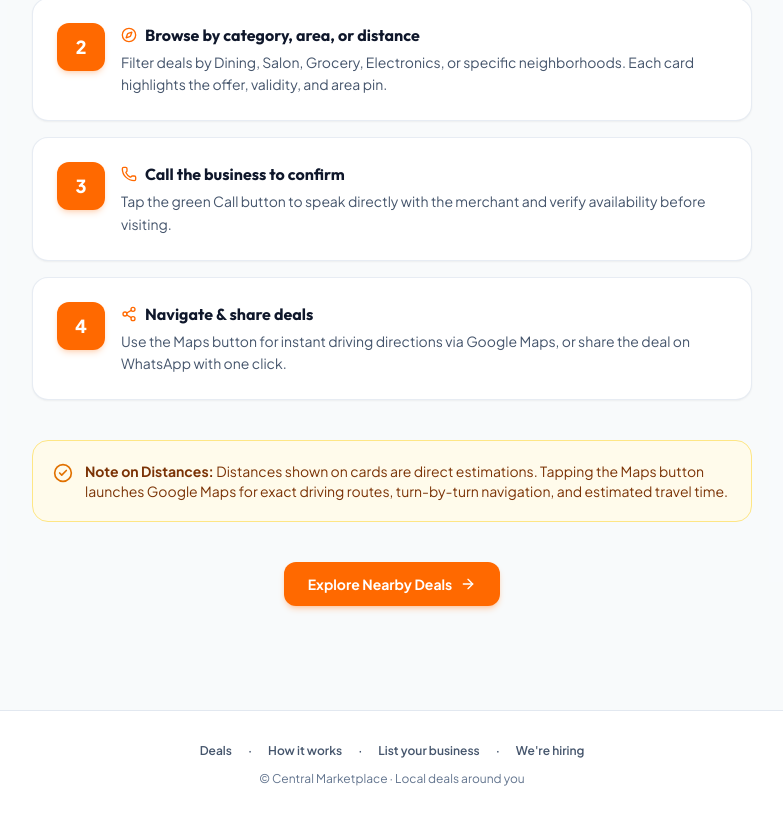
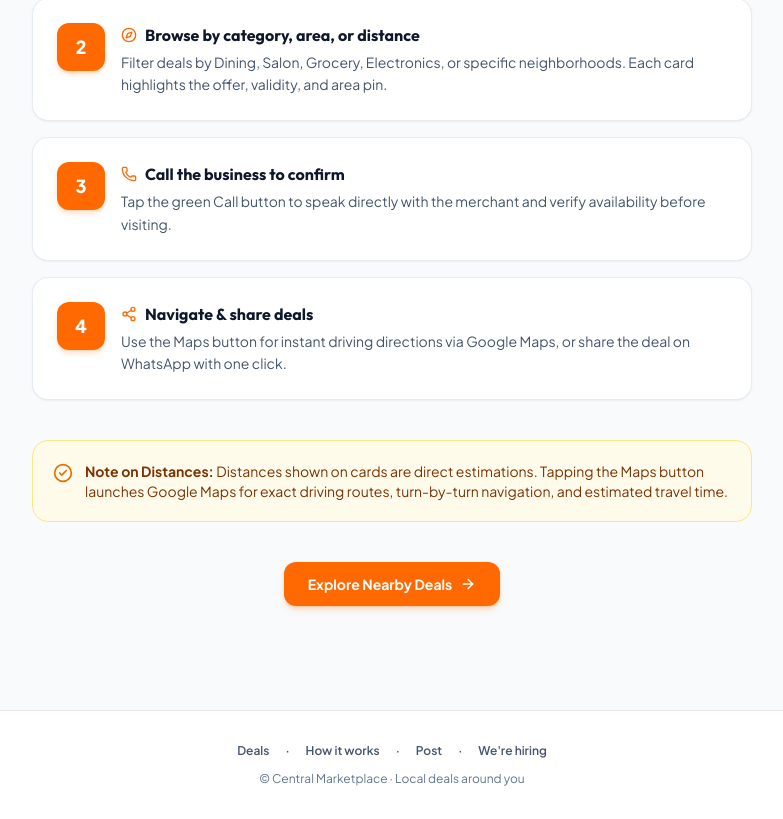
Before and after one commit to bala290498/central-marketplace-03, a Next.js app: page /how-it-works in a window 1280 px wide. Shown: the part 435-1254 px from the top of the page, without its empty margins (248-1031 px from the left). Built offline with nearby package versions, Linux system fonts and the light colour scheme.

Commit message:
Replace 'List your business' with 'Post' in navigation links

```diff
--- a/src/components/Footer.tsx
+++ b/src/components/Footer.tsx
@@ -14,7 +14,7 @@ export function Footer() {
           </Link>
           <span>·</span>
           <Link href="/list-your-business" className="hover:text-orange-600 transition-colors">
-            List your business
+            Post
           </Link>
           <span>·</span>
           <Link href="/we-are-hiring" className="hover:text-orange-600 transition-colors">
--- a/src/components/MoreDrawer.tsx
+++ b/src/components/MoreDrawer.tsx
@@ -37,7 +37,7 @@ export function MoreDrawer({ isOpen, onClose }: MoreDrawerProps) {
     },
     {
       href: "/list-your-business",
-      label: "Post a Listing / List Business",
+      label: "Post",
       desc: "Showcase your shop or service to local buyers",
       icon: Briefcase,
       color: "bg-emerald-100 text-emerald-600",
--- a/src/components/Navbar.tsx
+++ b/src/components/Navbar.tsx
@@ -60,7 +60,7 @@ export function Navbar({
     { href: "/", label: "Home" },
     { href: "/list", label: "List" },
     { href: "/how-it-works", label: "How it works" },
-    { href: "/list-your-business", label: "List your business" },
+    { href: "/list-your-business", label: "Post" },
     { href: "/we-are-hiring", label: "We're hiring" },
   ];
 
```
